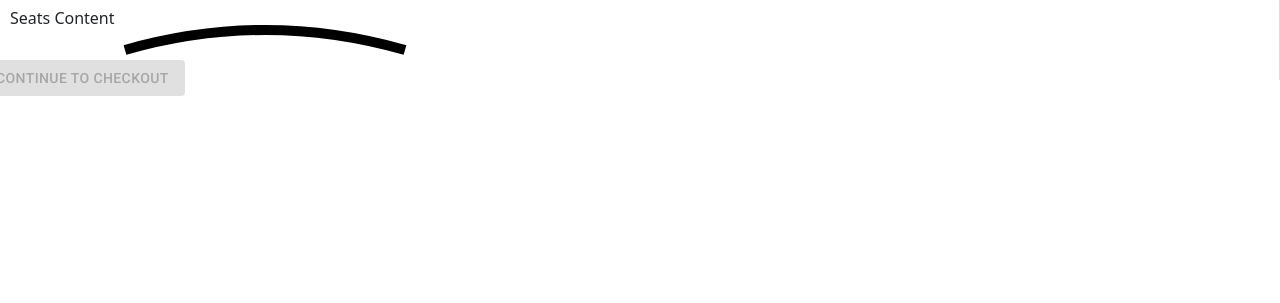
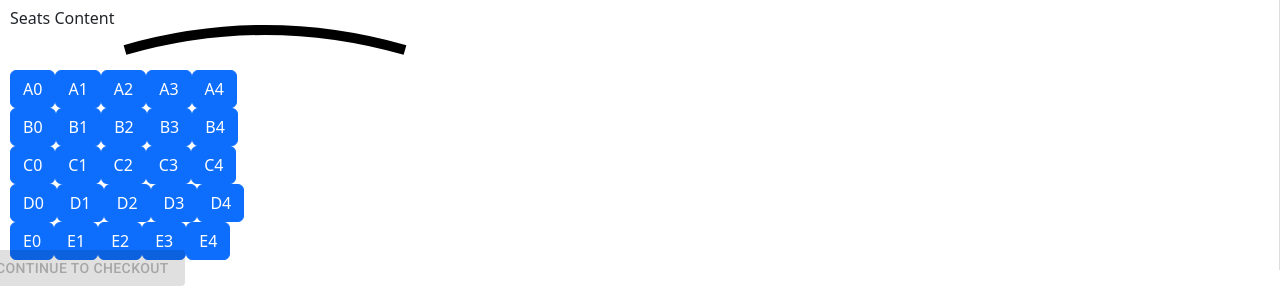
Before and after one commit to JeffreyJ02/cinema_proj, a Next.js app: page /booking in a window 1280 px wide. Both pictures are taken after a click on the tab "Seats". Shown: the part 523-826 px from the top of the page. Before the commit the page ends 800 px from the top, so only its background shows below. Built offline with nearby package versions, Linux system fonts and the light colour scheme.

Commit message:
Created SeatGrid component

```diff
--- a/src/app/booking/page.js
+++ b/src/app/booking/page.js
@@ -8,6 +8,7 @@ import MovieInfo from '../components/MovieInfo';
 import styles from './page.css';
 import TicketView from '../components/TicketView';
 import Button from '@mui/material/Button';
+import SeatGrid from '../components/SeatGrid';
 
 export default function Home() {
     const [activeTab, setActiveTab] = useState('home');
@@ -30,7 +31,7 @@ export default function Home() {
         synopsis: "A movie about space",
         rating: "PG-13"
     };
-
+    // TODO edit home, profile, etc placeholder from bootstrap
     return (
         <div>
             <CustomNavbar />
@@ -100,6 +101,7 @@ export default function Home() {
                         >
                             Seats Content
                             <img src="./screen.svg" alt="Seats SVG" />
+                            <SeatGrid nSeats={5} />
                         </div>
                         <div
                             className={`tab-pane fade ${activeTab === 'contact' ? 'show active' : ''}`}
--- /dev/null
+++ b/src/app/components/SeatGrid.js
@@ -0,0 +1,48 @@
+
+import React, { useState } from 'react';
+import Button from 'react-bootstrap/Button';
+
+const SeatGrid = ( {nSeats} ) => {
+    // const [toggled, setToggled] = React.useState(false);
+
+    const handleToggle = () => {
+        // TODO toggle fix
+        // setToggled(!toggled);
+    };
+
+    const renderGrid = () => {
+        /* Creates a list of buttons for each row, then puts that list into the list buttons
+        to create a grid of buttons with A,B,C 1 etc */
+        const buttons = [];
+        for (let row = 0; row < nSeats; row++) {
+            const buttonRow = [];
+            for (let col = 0; col < nSeats; col++) {
+                buttonRow.push(
+                    <Button
+                        variant="primary"
+                        className="seat-button"
+                    >
+                        {/* Button text of the row and column */}
+                        {'ABCDEFGHIJKLMNOPQRSTUVWXYZ'[row]}{col}
+                    </Button>
+                );
+            }
+            {/* Adds the row of buttons to the list of buttons */}
+            buttons.push(
+                <div className="button-row" key={row}>
+                    {buttonRow}
+                </div>
+            );
+        }
+        return buttons;
+    };
+
+    // Returns the grid of buttons
+    return (
+        <div className="seat-grid">
+            {renderGrid()}
+        </div>
+    );
+};
+
+export default SeatGrid;
```
